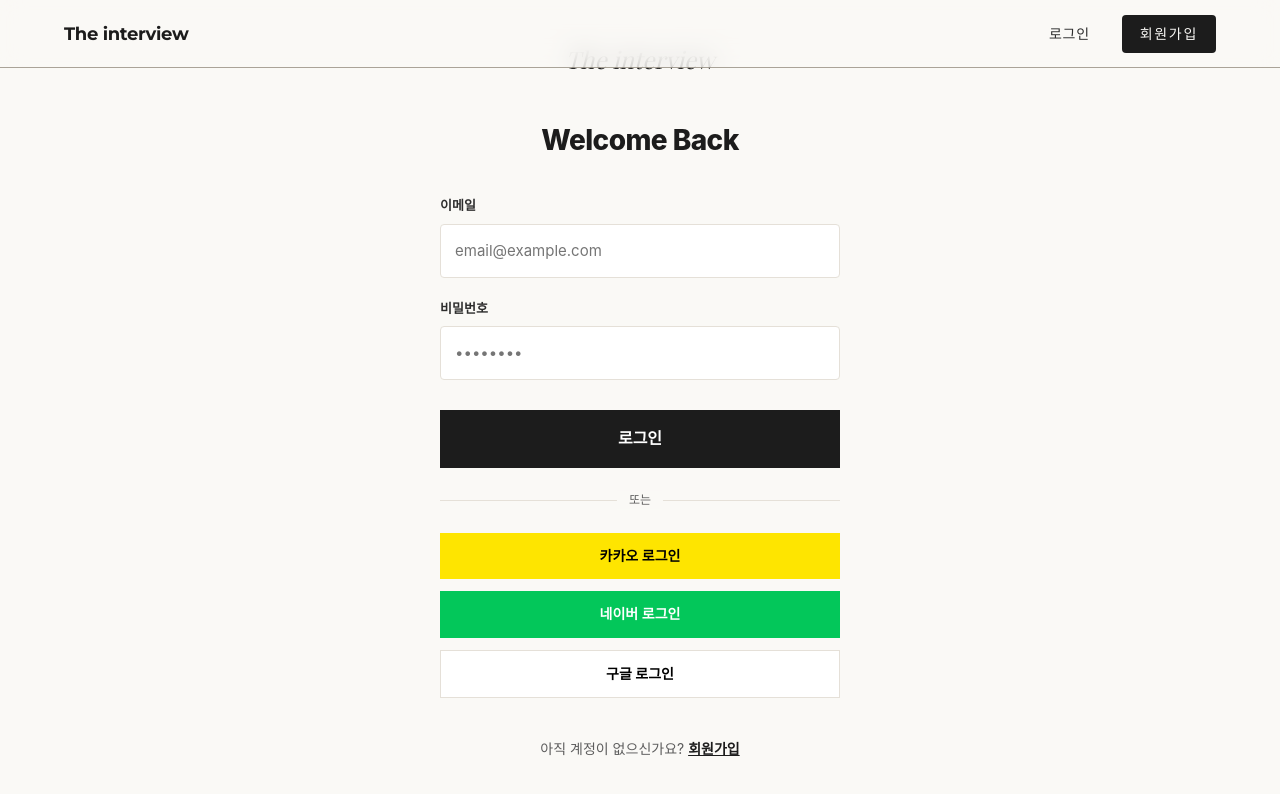
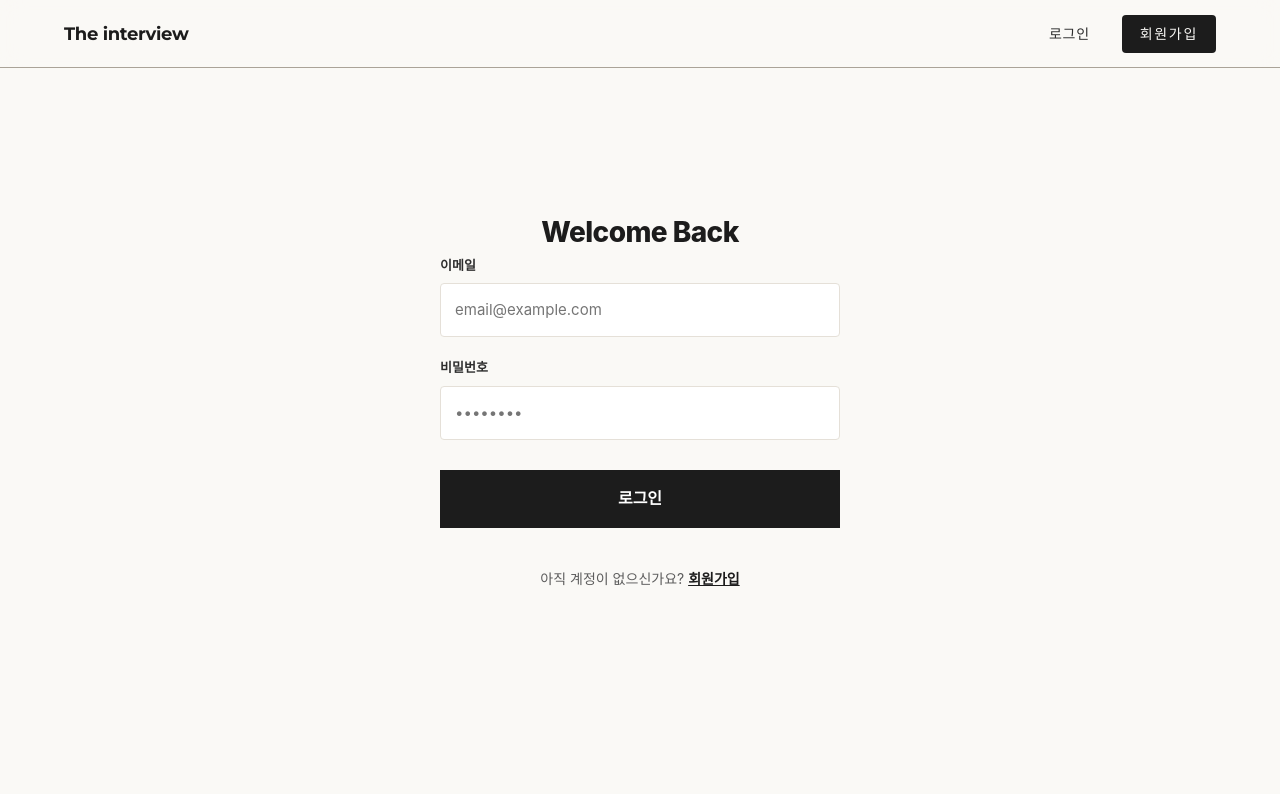
Before and after one commit to wynsumhi/the-interview, a Next.js app in the folder fe/: page /login in a window 1280 px wide. Shown: the top 794 px of the page. Built offline with nearby package versions, Linux system fonts and the light colour scheme; a web font is replaced by a local one.

Commit message:
S14P21A307-453 chore: 로그인 화면 데드 코드 삭제

```diff
--- a/fe/src/app/login/page.tsx
+++ b/fe/src/app/login/page.tsx
@@ -73,11 +73,9 @@ export default function LoginPage() {
     <main className={styles.container}>
       <div className={styles.authBox}>
         {/* 로고 (메인페이지 바로가기) */}
-        <Link href="/" className={styles.logo}>
-          The interview
+        <Link href="/" className={styles.title}>
+          Welcome Back
         </Link>
-
-        <h2 className={styles.title}>Welcome Back</h2>
 
         {/* onSubmit: 폼 제출 이벤트를 handleSubmit 함수에 연결 */}
         <form className={styles.form} onSubmit={handleSubmit}>
@@ -117,23 +115,6 @@ export default function LoginPage() {
           </button>
         </form>
 
-        <div className={styles.divider}>
-          <span>또는</span>
-        </div>
-
-        {/* 소셜 로그인 영역 */}
-        <div className={styles.socialGroup}>
-          <button className={`${styles.socialBtn} ${styles.kakao}`}>
-            카카오 로그인
-          </button>
-          <button className={`${styles.socialBtn} ${styles.naver}`}>
-            네이버 로그인
-          </button>
-          <button className={`${styles.socialBtn} ${styles.google}`}>
-            구글 로그인
-          </button>
-        </div>
-
         <p className={styles.switchAuth}>
           아직 계정이 없으신가요? <Link href="/signup">회원가입</Link>
         </p>
```
